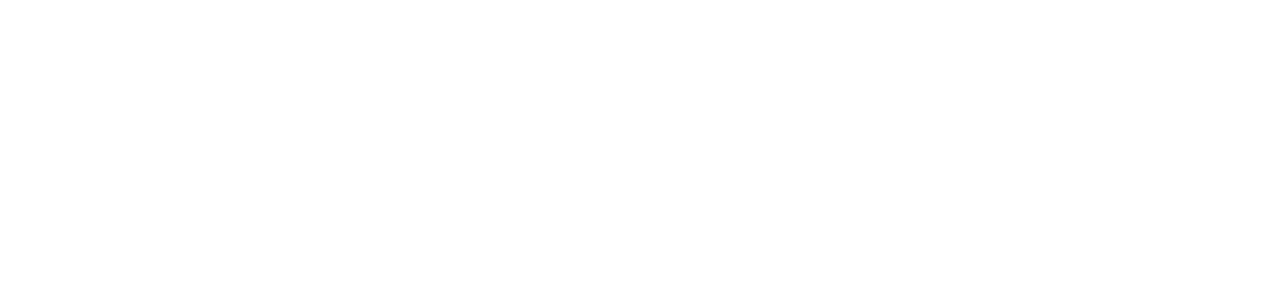
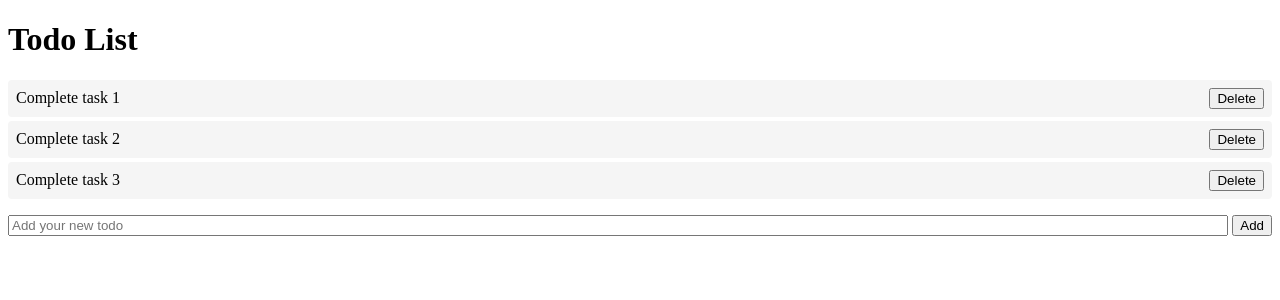
Before and after one commit to OtusTeam-Angular-TyazhMash/ToDoList-aleksandrshevelev, an Angular app: page / in a window 1280 px wide. Shown: the top 300 px of the page. Built offline with nearby package versions, Linux system fonts and the light colour scheme.

Commit message:
Компонент ToDoList

```diff
--- a/src/app/app.component.html
+++ b/src/app/app.component.html
@@ -0,0 +1 @@
+<app-to-do-list />
--- a/src/app/app.module.ts
+++ b/src/app/app.module.ts
@@ -2,10 +2,12 @@
 import { BrowserModule } from '@angular/platform-browser';
 
 import { AppComponent } from './app.component';
+import { ToDoListComponent } from './components/to-do-list/to-do-list.component';
 
 @NgModule({
     declarations: [
-        AppComponent
+        AppComponent,
+        ToDoListComponent
     ],
     imports: [
         BrowserModule
--- /dev/null
+++ b/src/app/components/to-do-list/to-do-list.component.html
@@ -0,0 +1,21 @@
+<h1>Todo List</h1>
+
+<ul>
+    <li>
+        Complete task 1
+        <button>Delete</button>
+    </li>
+    <li>
+        Complete task 2
+        <button>Delete</button>
+    </li>
+    <li>
+        Complete task 3
+        <button>Delete</button>
+    </li>
+</ul>
+
+<div class="to-do-form">
+    <input type="text" placeholder="Add your new todo">
+    <button>Add</button>
+</div>
--- /dev/null
+++ b/src/app/components/to-do-list/to-do-list.component.scss
@@ -0,0 +1,23 @@
+ul {
+    padding: 0;
+
+    li {
+        display: flex;
+        box-sizing: border-box;
+        justify-content: space-between;
+        align-items: center;
+        background-color: var(--background-light-color);
+        border-radius: var(--small-radius);
+        margin: var(--small-margin) 0;
+        padding: var(--medium-padding);
+    }
+}
+
+.to-do-form {
+    display: flex;
+    gap: 4px;
+
+    input {
+        flex: 1;
+    }
+}
--- a/src/styles.scss
+++ b/src/styles.scss
@@ -0,0 +1 @@
+@import "./variables.scss";
--- /dev/null
+++ b/src/variables.scss
@@ -0,0 +1,19 @@
+:root {
+    // Colors
+    --background-light-color: whitesmoke;
+
+    // Radius
+    --small-radius: 4px;
+    --medium-radius: 8px;
+    --large-radius: 16px;
+
+    // Margin
+    --small-margin: 4px;
+    --medium-margin: 8px;
+    --large-margin: 16px;
+
+    // Padding
+    --small-padding: 4px;
+    --medium-padding: 8px;
+    --large-padding: 16px;
+}
```
Also changed, not shown: src/app/components/to-do-list/to-do-list.component.ts (added, +10 -0 lines).
